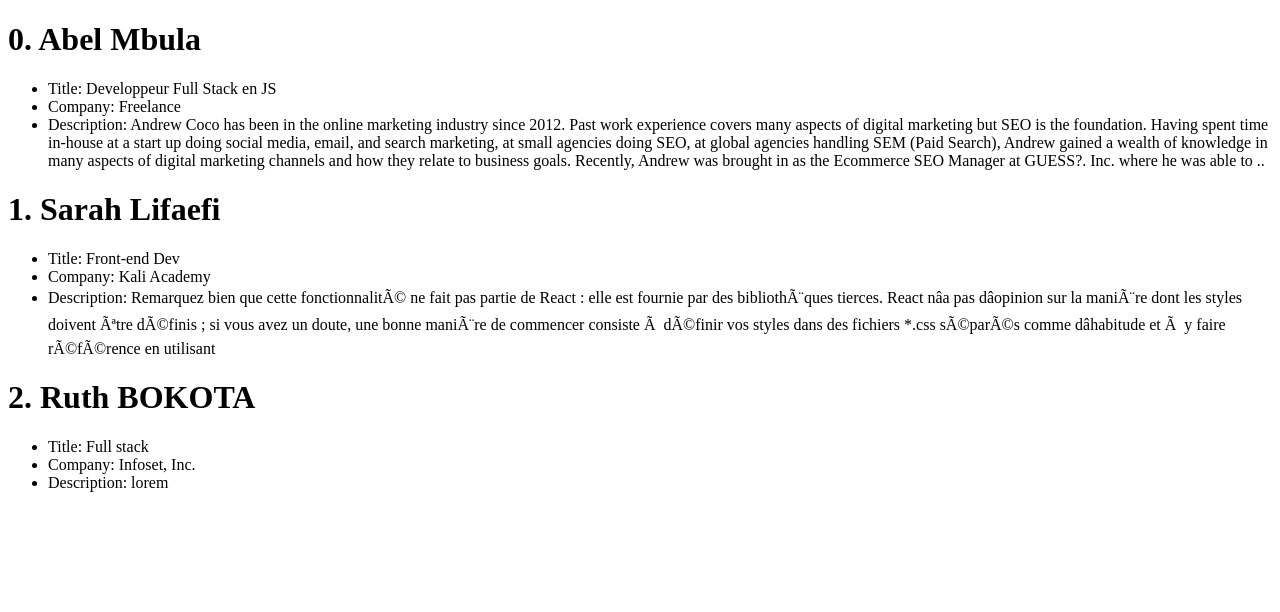
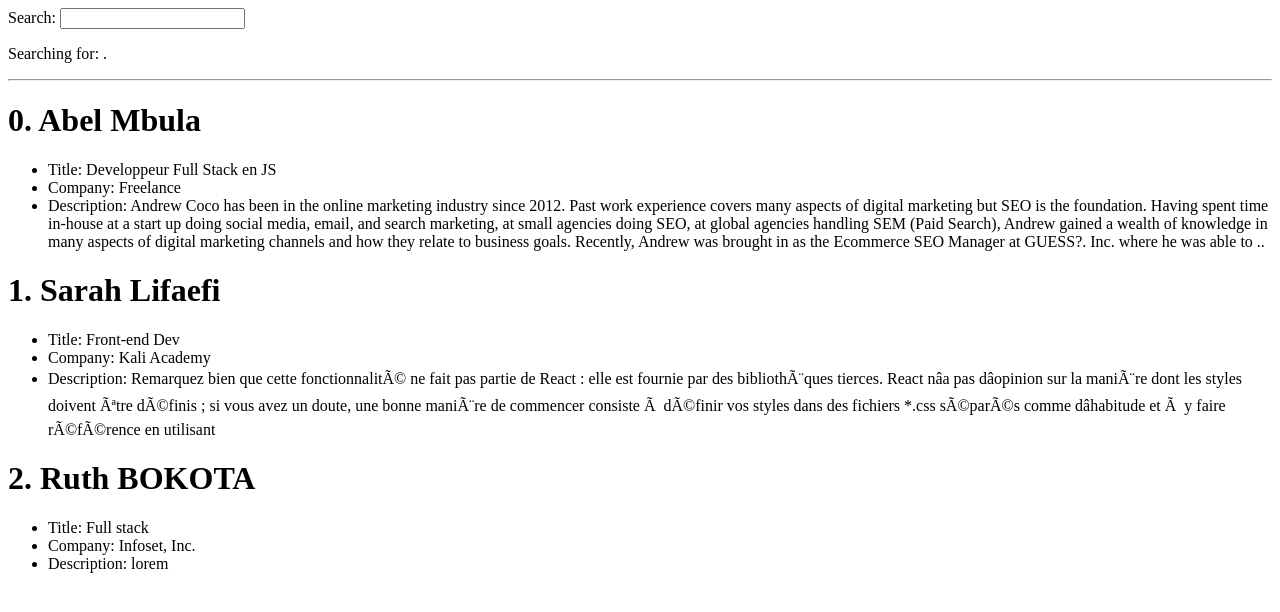
Before and after one commit to Bam92/mentorOK, a React (Create React App) app: page / in a window 1280 px wide. Shown: the top 612 px of the page. Built offline with nearby package versions, Linux system fonts and the light colour scheme.

Commit message:
Upword communication

```diff
--- a/src/App.js
+++ b/src/App.js
@@ -1,4 +1,4 @@
-import React from "react";
+import React, { useState } from "react";
 
 function App() {
   const profiles = [
@@ -33,8 +33,36 @@ function App() {
     },
   ];
 
-  return <Mentors list={profiles} />;
+  const handleSearch = event => console.log(event.target.value);
+
+  return (
+    <div>
+      <Search onSearch={handleSearch} />
+      <hr />
+      <Mentors list={profiles} />
+    </div>
+  );
 }
+
+const Search = props => {
+  const [searchTerm, setSearchTerm] = useState();
+
+  const handleChange = (event) => {
+    setSearchTerm(event.target.value);
+
+    props.onSearch(event);
+  };
+
+  return (
+    <div>
+      <label htmlFor="search">Search: </label>
+      <input id="search" type="text" onChange={handleChange} />
+      <p>
+        Searching for: <strong>{searchTerm}</strong>.
+      </p>
+    </div>
+  );
+};
 
 const Mentors = props =>
   props.list.map(mentor => (
```
